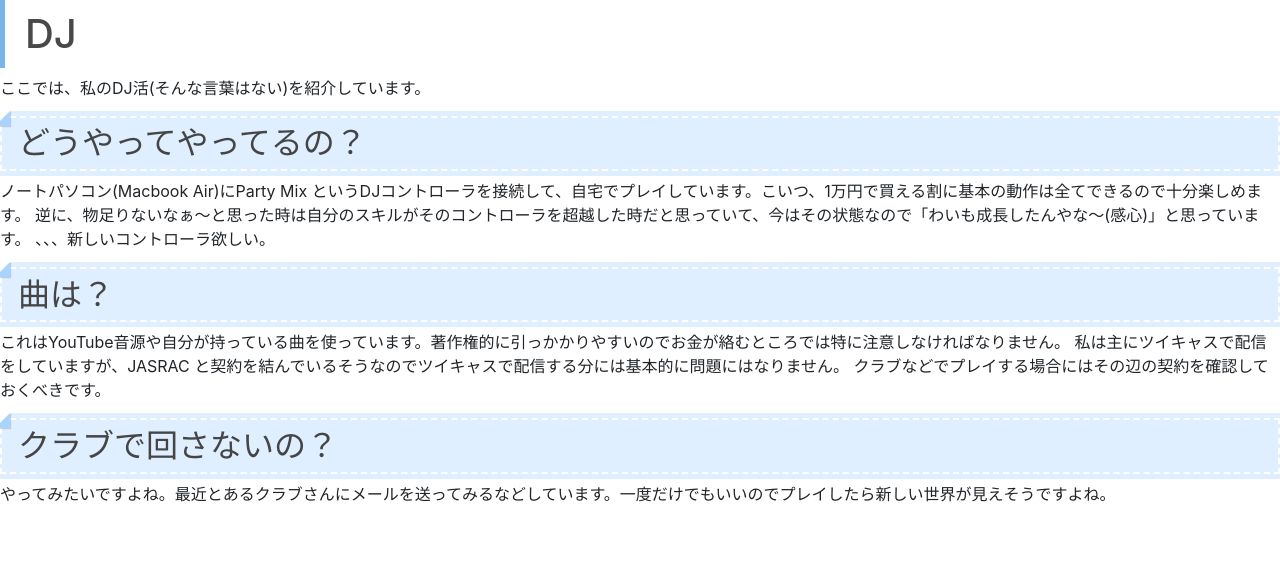
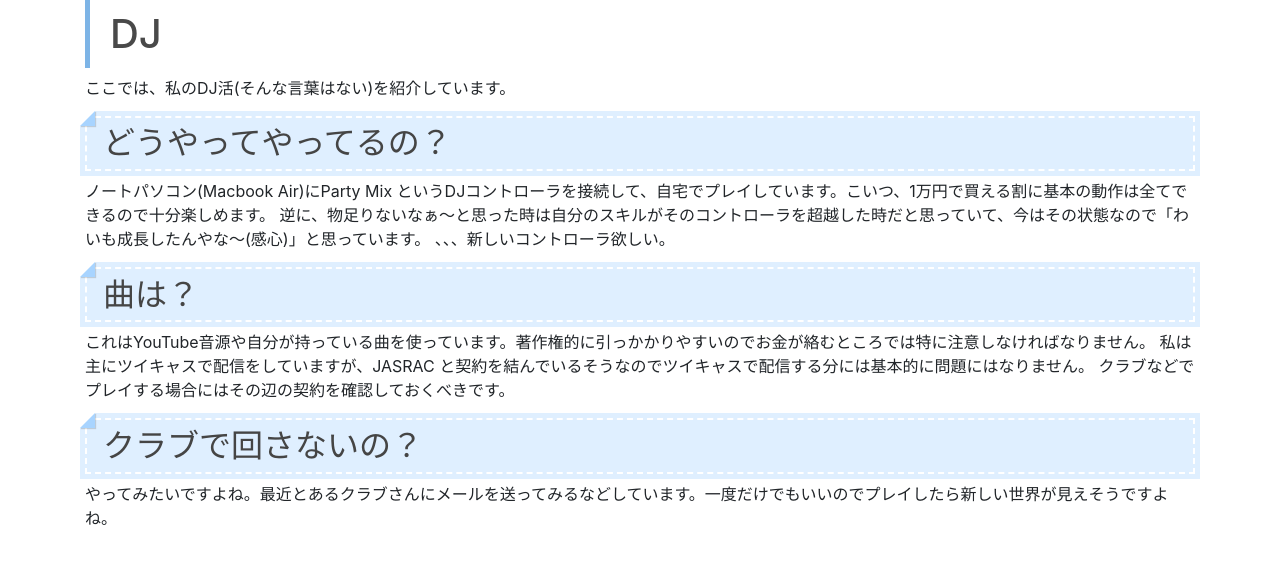
Before and after one commit to ken20c/ken20c.github.io, a PHP site: page /hobby/dj/ in a window 1280 px wide. Shown: the top 564 px of the page. Run offline with PHP 8.4, Linux system fonts and the light colour scheme.

Commit message:
add container to body tag

```diff
--- a/hobby/compose/index.html
+++ b/hobby/compose/index.html
@@ -14,7 +14,7 @@ integrity="sha384-B0vP5xmATw1+K9KRQjQERJvTumQW0nPEzvF6L/Z6nronJ3oUOFUFpCjEUQouq2
 
 <script src="https://unpkg.com/mermaid/dist/mermaid.min.js"></script>
 </head>
-<body>
+<body class="container">
   <script>
     mermaid.initialize({
       startOnLoad: true,
--- a/hobby/dj/index.html
+++ b/hobby/dj/index.html
@@ -11,7 +11,8 @@
     <link rel="stylesheet" href="https://cdn.jsdelivr.net/npm/bootstrap@4.6.0/dist/css/bootstrap.min.css"
     integrity="sha384-B0vP5xmATw1+K9KRQjQERJvTumQW0nPEzvF6L/Z6nronJ3oUOFUFpCjEUQouq2+l" crossorigin="anonymous">
   </head>
-  <body>
+
+  <body class="container">
     <h1>DJ</h1>
     <p>ここでは、私のDJ活(そんな言葉はない)を紹介しています。</p>
     <h2>どうやってやってるの？</h2>
--- a/src/stylesheet.css
+++ b/src/stylesheet.css
@@ -1,3 +1,6 @@
+    body {
+
+    }
     h1 {
       padding: 0.25em 0.5em;/*上下 左右の余白*/
       color: #494949;/*文字色*/
```
